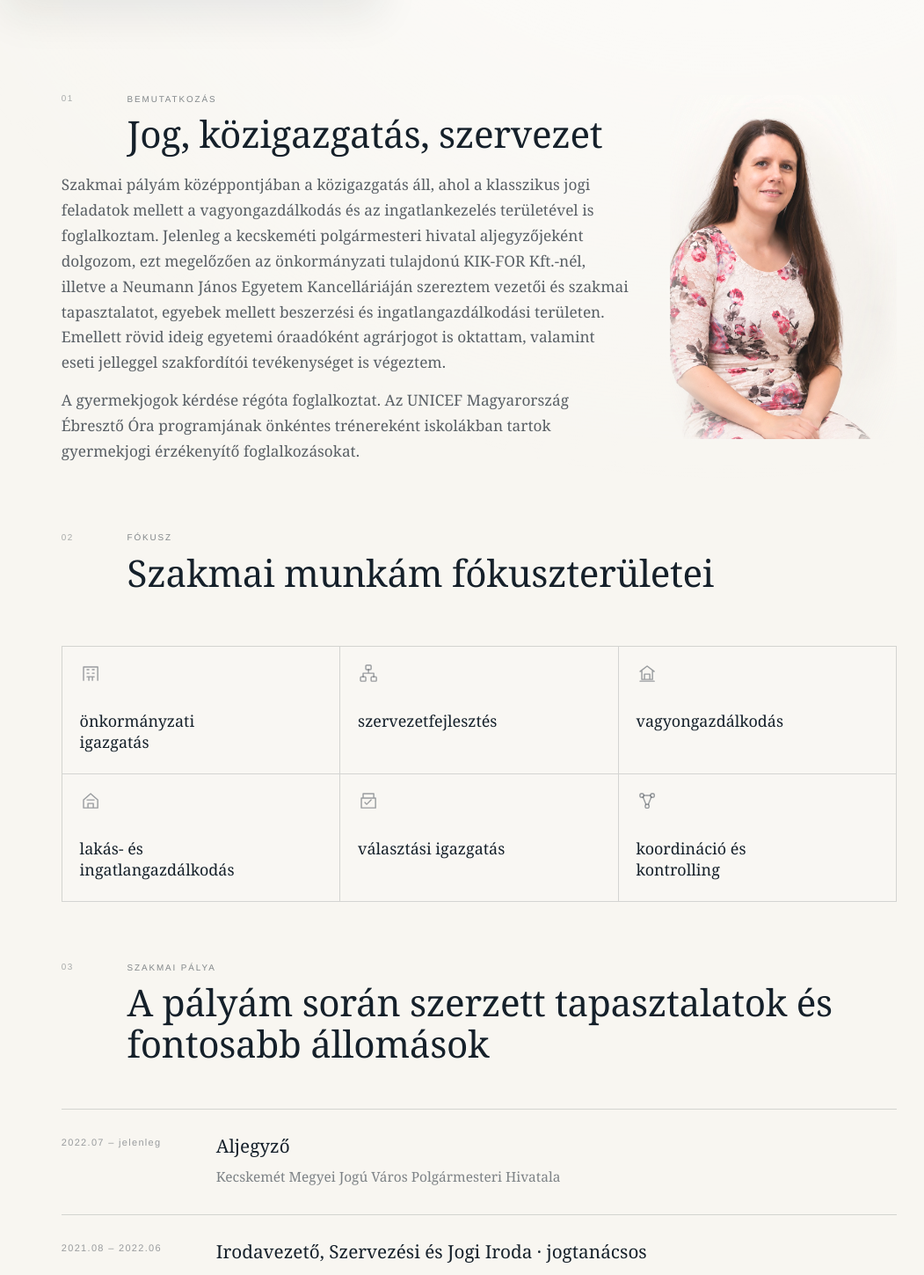
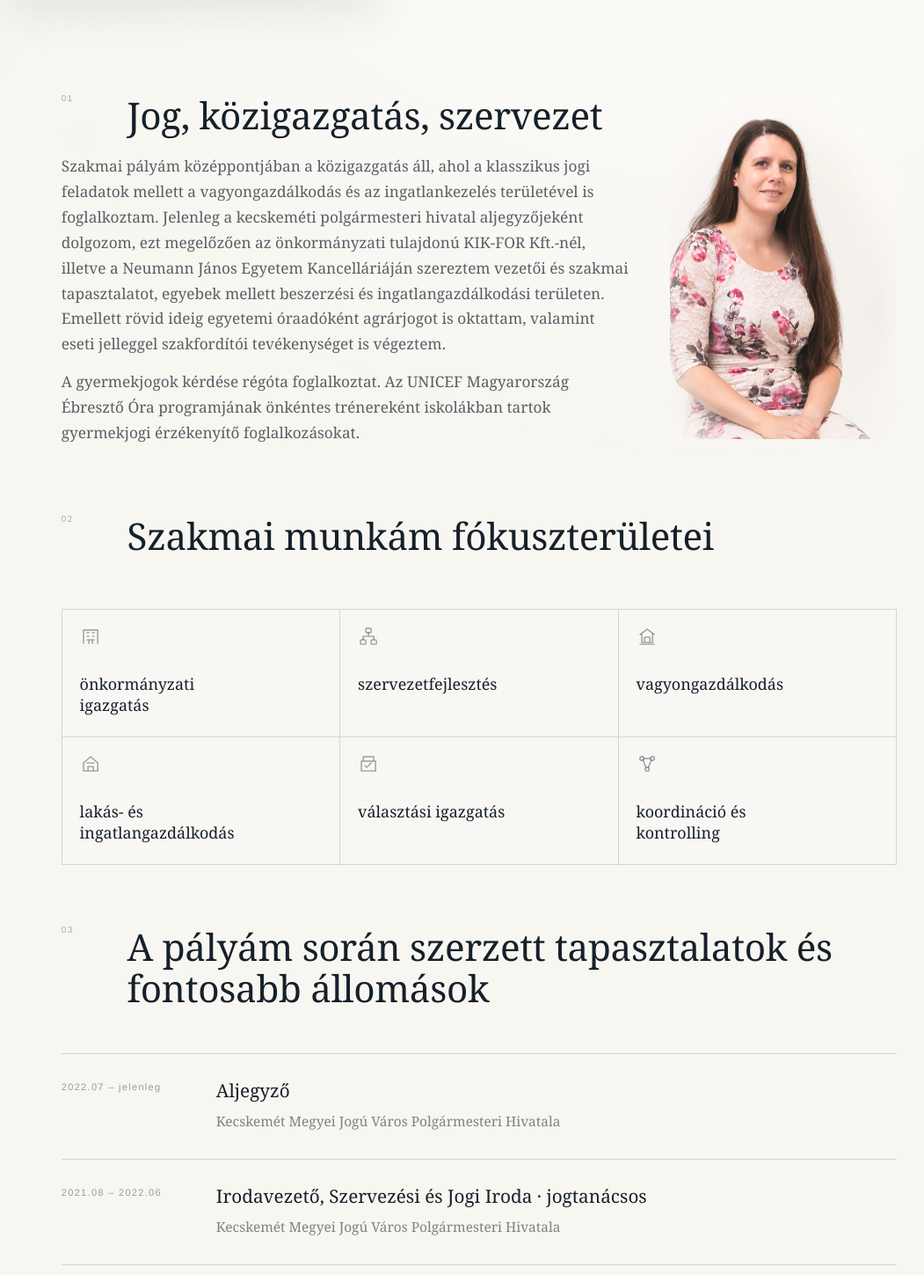
Before and after one commit to svircevicnikola/svircevic-hu, a Next.js app: page /agota in a window 1280 px wide. Shown: the part 618-2067 px from the top of the page at 88% size, without its empty margins (95-1146 px from the left). Built offline with nearby package versions, Linux system fonts and the light colour scheme.

Commit message:
Remove uppercase section labels from Agota profile

```diff
--- a/app/agota/page.tsx
+++ b/app/agota/page.tsx
@@ -132,7 +132,6 @@ export default function AgotaPage() {
       <section className="agota-intro section-grid">
         <div className="section-index">01</div>
         <div>
-          <span className="section-kicker">BEMUTATKOZÁS</span>
           <h2>Jog, közigazgatás, szervezet</h2>
           <div className="agota-intro-body">
             <p>
@@ -152,7 +151,6 @@ export default function AgotaPage() {
         <div className="section-grid focus-head">
           <div className="section-index">02</div>
           <div>
-            <span className="section-kicker">FÓKUSZ</span>
             <h2>Szakmai munkám fókuszterületei</h2>
           </div>
         </div>
@@ -172,7 +170,6 @@ export default function AgotaPage() {
         <div className="section-grid">
           <div className="section-index">03</div>
           <div>
-            <span className="section-kicker">SZAKMAI PÁLYA</span>
             <h2>A pályám során szerzett tapasztalatok és fontosabb állomások</h2>
           </div>
         </div>
@@ -192,7 +189,6 @@ export default function AgotaPage() {
       <section className="agota-quote section-grid">
         <div className="section-index">04</div>
         <div className="quote-content">
-          <span className="section-kicker">HITVALLÁS</span>
           <div className="quote-line">
             <span className="quote-mark quote-mark-open" aria-hidden="true">„</span>
             <p className="quote-text">A jó hivatali működéshez egyszerre van szükség biztos jogi alapokra, pontos szervezésre és egymásra figyelő együttműködésre.<span className="quote-mark quote-mark-close" aria-hidden="true">”</span></p>
```
